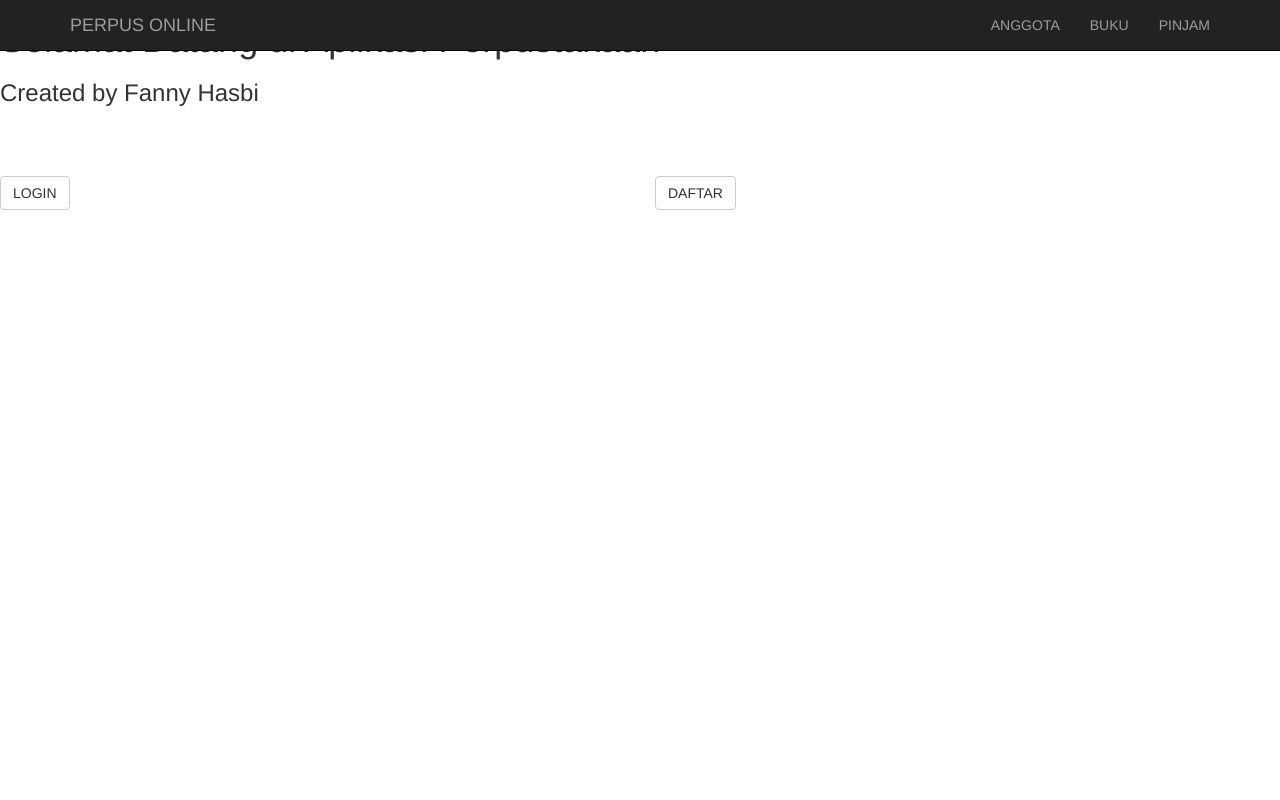
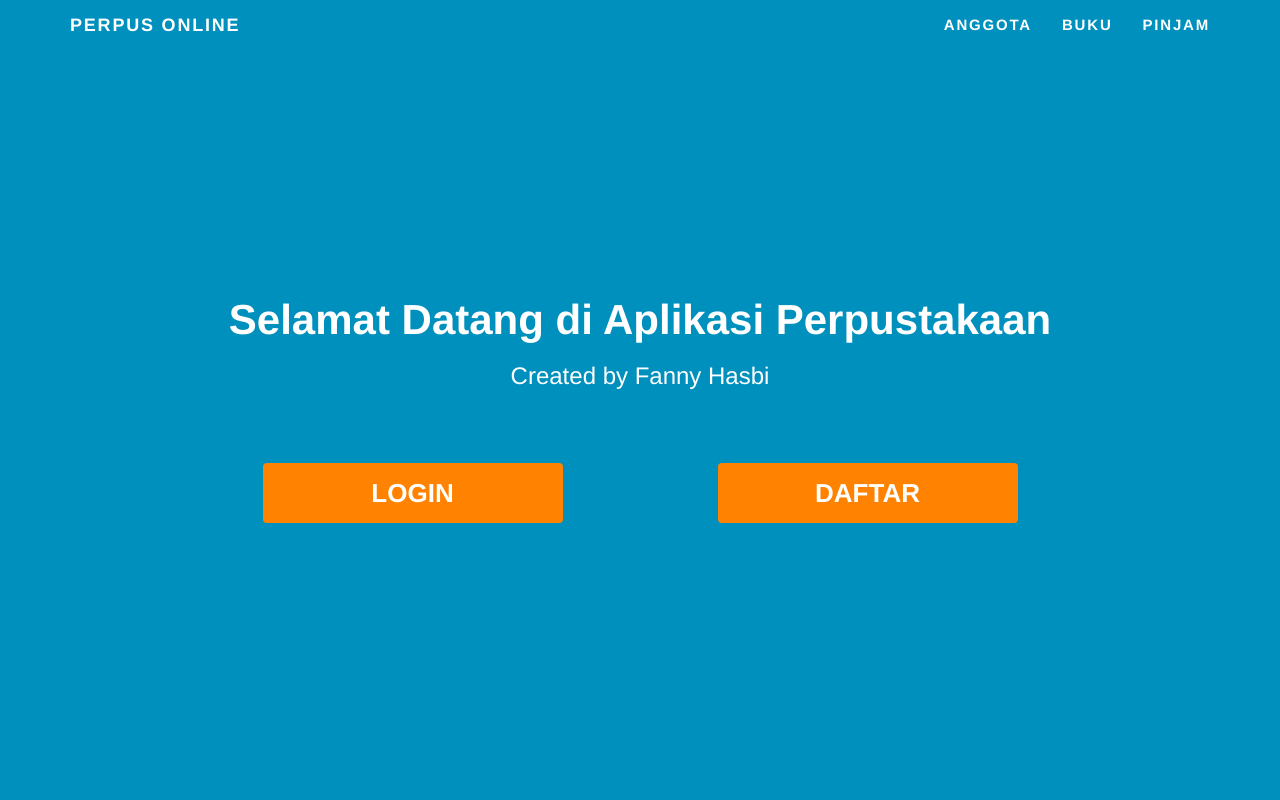
Before and after one commit to fannyhasbi/perpustakaan, a PHP site: page / in a window 1280 px wide. Run offline with PHP 8.4, Linux system fonts and the light colour scheme.

Commit message:
Update main.css
Penambahan fixed navigation bar dan menganut konsep full page web dengan width dan height dari konten utamanya yaitu 100%.

```diff
--- a/view/main.css
+++ b/view/main.css
@@ -1,14 +1,76 @@
 html, body {
 	padding: 0;
 	margin: 0;
+	width: 100%;
+	height: 100%;
 }
-li {
-	list-style: none;
-	display: inline;
+body {
+	font-size: 15px;
 }
-table {
-	border-spacing: 0;
+.margin-sm {
+	margin-bottom: 20px;
 }
-table td {
-	padding: 5px;
+.margin-md {
+	margin-bottom: 50px;
 }
+.margin-bg {
+	margin-bottom: 70px;
+}
+.navbar {
+	margin-bottom: 0;
+	border: 0;
+	border-radius: 0;
+	z-index: 99;
+	background-color: #0090bd;
+}
+.navbar .navbar-header a, .navbar .collapse li a {
+	font-weight: 600;
+	color: white;
+	letter-spacing: 1.8px;
+}
+#header {
+	display: table;
+	width: 100%;
+	height: 100%;
+	position: relative;
+	background-color: #0090bd;
+	padding: 200px;
+}
+#header .vertical-center div.btn{
+	height: 60px;
+	width: 300px;
+	font-size: 26px;
+	font-weight: 600;
+	background-color: #FF8300;
+	color: #fff;
+	border: none;
+}
+footer {
+	background-color: #0090BD;
+	color: white;
+	font-size: 20px;
+}
+footer a {
+	color: #313131;
+}
+.vertical-center {
+	display: table-cell;
+	text-align: center;
+	vertical-align: middle;
+	color: white;
+}
+.vertical-center h1 {
+	font-size: 42px;
+	font-weight: 600;
+}
+.vertical-center h3 {
+	font-weight: 400;
+}
+.container-fluid {
+	padding-top: 70px;
+	padding-bottom: 70px;
+}
+.garis {
+	height: 5px;
+	background-color: #FF8300;
+}
```
